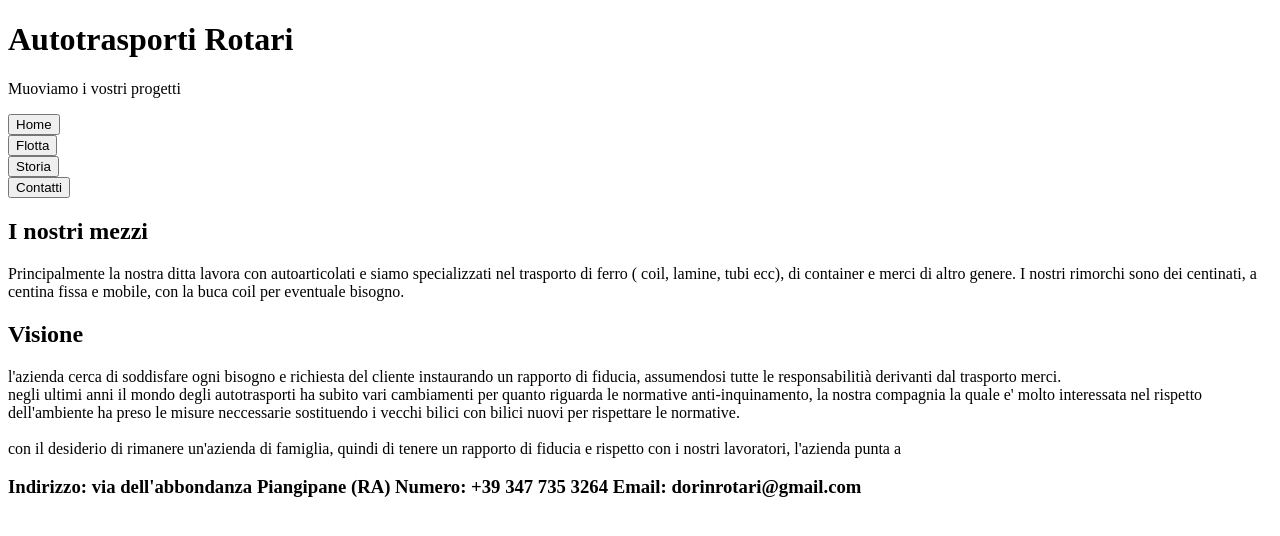
After one commit to OctavianRotari/autotrasportiPhp, a PHP site: page / in a window 1280 px wide. The commit adds this page. Shown: the top 536 px of the page. Run offline with PHP 8.4, Linux system fonts and the light colour scheme.

Commit message:
refactoring views

```diff
--- /dev/null
+++ b/views/contatti.php
@@ -0,0 +1,5 @@
+<?php include "header.php"?>
+<body>
+
+</body>
+<?php include "footer.php"?>
--- /dev/null
+++ b/views/flotta.php
@@ -0,0 +1,5 @@
+<?php include "header.php"?>
+<body>
+
+</body>
+<?php include "footer.php"?>
--- a/views/footer.php
+++ b/views/footer.php
@@ -1,4 +1,7 @@
-<h3 id="footer_text">
-	  Indirizzo: via dell'abbondanza Piangipane (RA)
+<footer>
+      <h3 id="footer_text">
+      Indirizzo: via dell'abbondanza Piangipane (RA)
       Numero: +39 347 735 3264
       Email: dorinrotari@gmail.com</h3>
+<footer>
+</html>
--- a/views/header.php
+++ b/views/header.php
@@ -1,3 +1,10 @@
+<!DOCTYPE html>
+<html lang="en">
+<head>
+	<meta charset="UTF-8">
+	<title>Autotrasporti Rotari</title>
+</head>
+<header>
       <div id="container">
 	    <div id="title_buttons">
 		  <div id=title>
@@ -18,3 +25,4 @@
 		  </form>
 	    </div>
       </div>
+</header>
--- /dev/null
+++ b/views/index.php
@@ -0,0 +1,33 @@
+<?php include "header.php"?>
+<body>
+	<div id="home_mezzi">
+		<h2>I nostri mezzi</h2>
+		<p>
+		Principalmente la nostra ditta lavora con autoarticolati e siamo specializzati
+		nel trasporto di ferro ( coil, lamine, tubi ecc), di container e merci di altro
+		genere. I nostri rimorchi sono dei centinati, a centina fissa e mobile,
+		con la buca coil per eventuale bisogno.
+		</p>
+	</div>
+	<div id="map">
+	</div>
+	<div id="nascita_sviluppo">
+		<h2>Visione</h2>
+		<p>
+		l'azienda cerca di soddisfare ogni bisogno e richiesta del cliente
+		instaurando un rapporto di fiducia, assumendosi
+		tutte le responsabilitià derivanti dal trasporto merci.
+		<br/>
+		negli ultimi anni il mondo degli autotrasporti ha subito vari cambiamenti
+		per quanto riguarda le normative anti-inquinamento, la nostra compagnia
+		la quale e' molto interessata nel rispetto dell'ambiente ha preso le misure
+		neccessarie sostituendo i vecchi bilici con bilici nuovi per rispettare le
+		normative.
+		<br/>
+		<br/>
+		con il desiderio di rimanere un'azienda di famiglia, quindi di tenere un
+		rapporto di fiducia e rispetto con i nostri lavoratori, l'azienda punta a
+		</p>
+	</div>
+</body>
+<?php include "footer.php"?>
--- /dev/null
+++ b/views/storia.php
@@ -0,0 +1,5 @@
+<?php include "header.php"?>
+<body>
+<h1>Storia</h1>
+</body>
+<?php include "footer.php"?>
```
Also changed, not shown: index.php (deleted, +0 -16 lines). Lines whose indentation alone changed are shown as unchanged.
